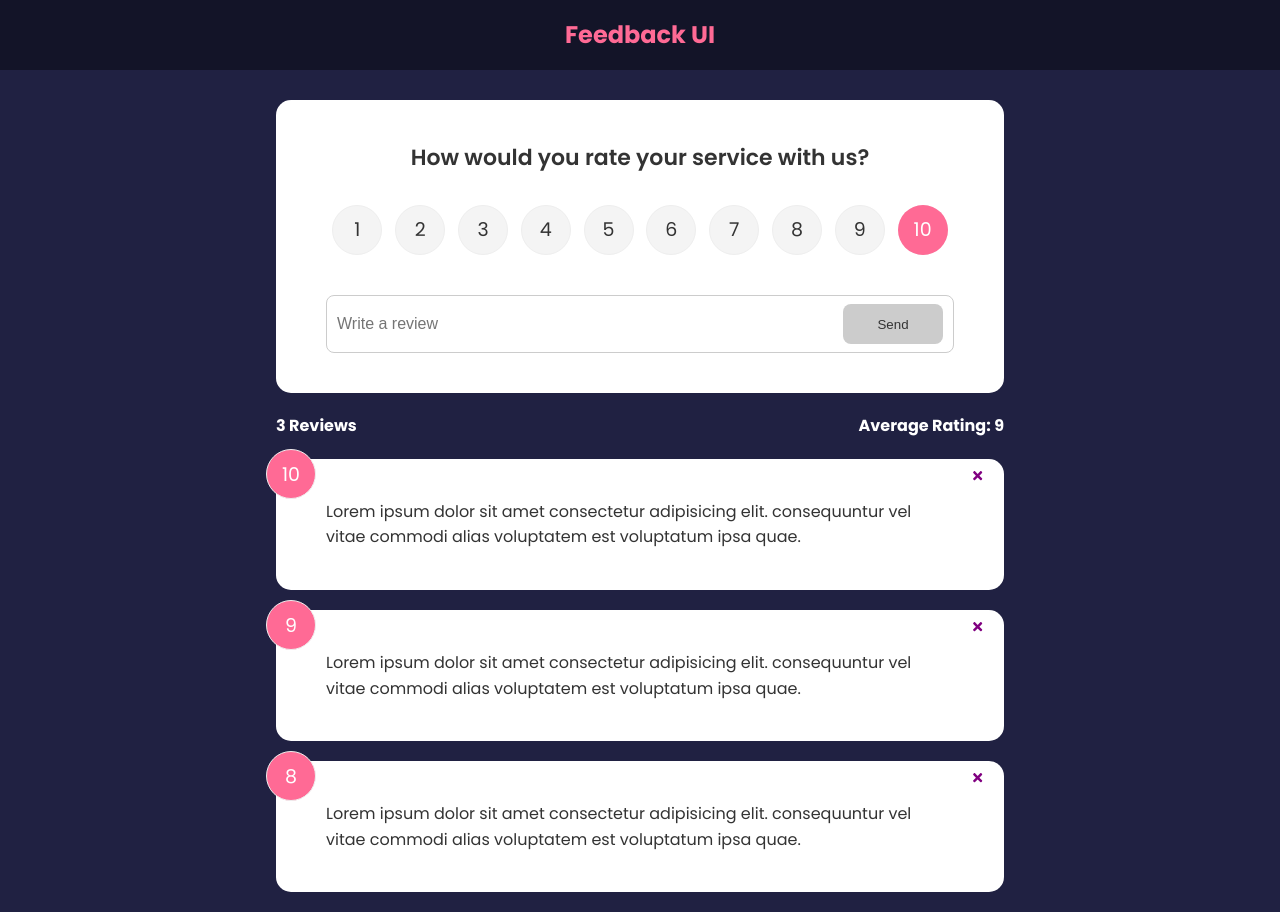
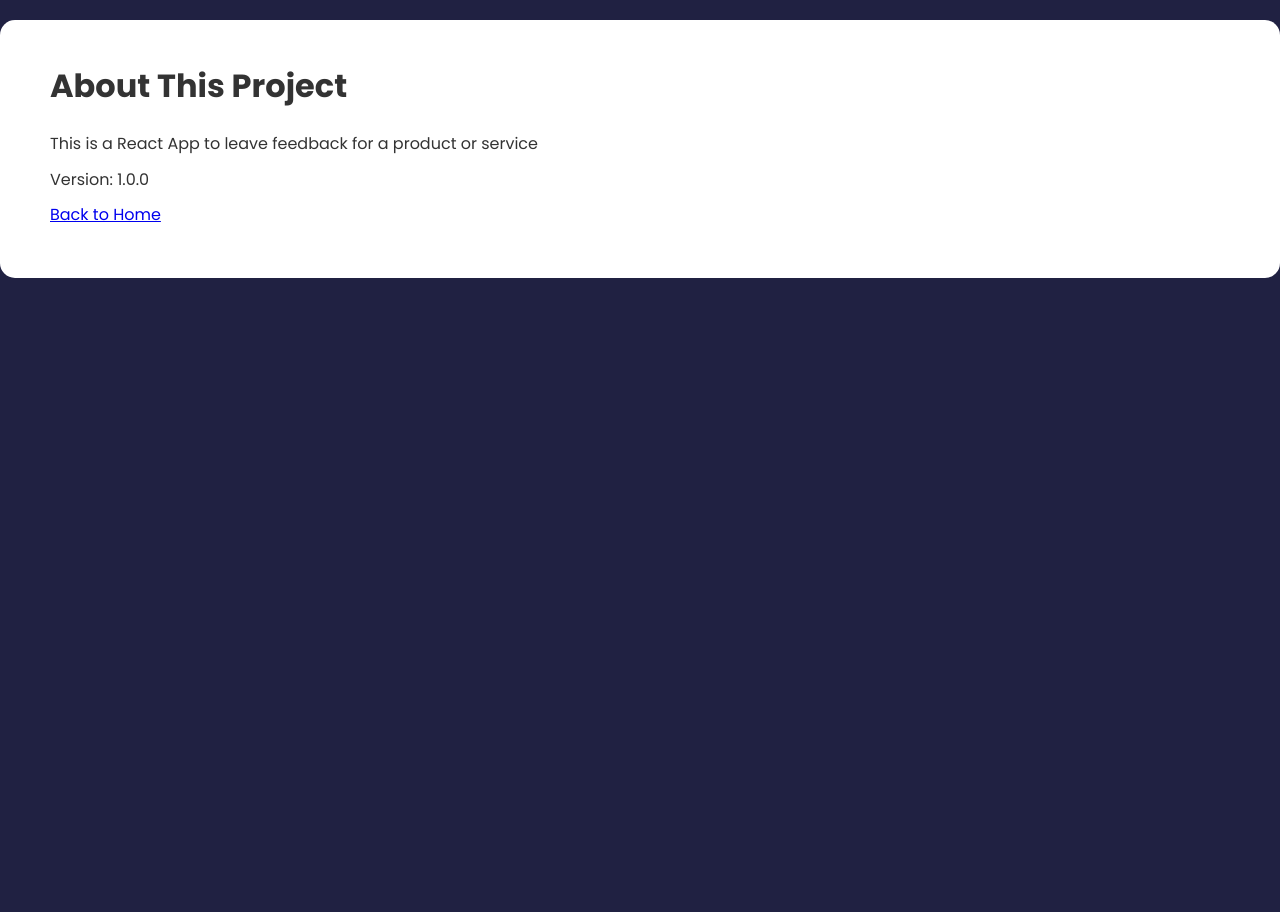
Before and after one commit to ortizrodrigo/react-front-to-back-course, a React (Vite) app in the folder feedback-app/: page /about in a window 1280 px wide. After the commit the page ends 800 px from the top, so only its background shows below. Built offline with nearby package versions, Linux system fonts and the light colour scheme.

Commit message:
[Feedback App] feat(routing): implement React Router setup for home (/) and about (/about) pages

```diff
--- a/feedback-app/package.json
+++ b/feedback-app/package.json
@@ -15,6 +15,7 @@
     "react": "^19.1.1",
     "react-dom": "^19.1.1",
     "react-icons": "^5.5.0",
+    "react-router": "^7.9.4",
     "uuid": "^13.0.0"
   },
   "devDependencies": {
--- a/feedback-app/src/App.tsx
+++ b/feedback-app/src/App.tsx
@@ -5,6 +5,7 @@
 import FeedbackList from "./components/FeedbackList";
 import FeedbackStats from "./components/FeedbackStats";
 import FeedbackForm from "./components/FeedbackForm";
+import AboutIconLink from "./components/AboutIconLink";
 import FeedbackData from "./data/FeedbackData";
 import type { Feedback } from "./data/FeedbackData";
 
@@ -30,6 +31,7 @@
         <FeedbackStats feedback={feedback} />
         <FeedbackList feedback={feedback} handleDelete={deleteFeedback} />
       </div>
+      <AboutIconLink />
     </>
   );
 }
--- /dev/null
+++ b/feedback-app/src/components/AboutIconLink.tsx
@@ -0,0 +1,14 @@
+import { FaQuestion } from "react-icons/fa";
+import { Link } from "react-router";
+
+function AboutIconLink() {
+  return (
+    <div className="about-link">
+      <Link to={"/about"}>
+        <FaQuestion size={30} />
+      </Link>
+    </div>
+  );
+}
+
+export default AboutIconLink;
--- a/feedback-app/src/main.tsx
+++ b/feedback-app/src/main.tsx
@@ -1,10 +1,17 @@
 import { StrictMode } from "react";
+import { BrowserRouter, Routes, Route } from "react-router";
 import { createRoot } from "react-dom/client";
 import "./index.css";
 import App from "./App";
+import AboutPage from "./pages/AboutPage";
 
 createRoot(document.getElementById("root")!).render(
   <StrictMode>
-    <App />
+    <BrowserRouter>
+      <Routes>
+        <Route path="/" element={<App />} />
+        <Route path="/about" element={<AboutPage />} />
+      </Routes>
+    </BrowserRouter>
   </StrictMode>
 );
--- /dev/null
+++ b/feedback-app/src/pages/AboutPage.tsx
@@ -0,0 +1,19 @@
+import Card from "../components/shared/Card";
+import { Link } from "react-router";
+
+function AboutPage() {
+  return (
+    <Card>
+      <div className="about">
+        <h1>About This Project</h1>
+        <p>This is a React App to leave feedback for a product or service</p>
+        <p>Version: 1.0.0</p>
+        <p>
+          <Link to={"/"}>Back to Home</Link>
+        </p>
+      </div>
+    </Card>
+  );
+}
+
+export default AboutPage;
```
Also changed, not shown: 1 other file (tests, documents, lock files or other folders).
